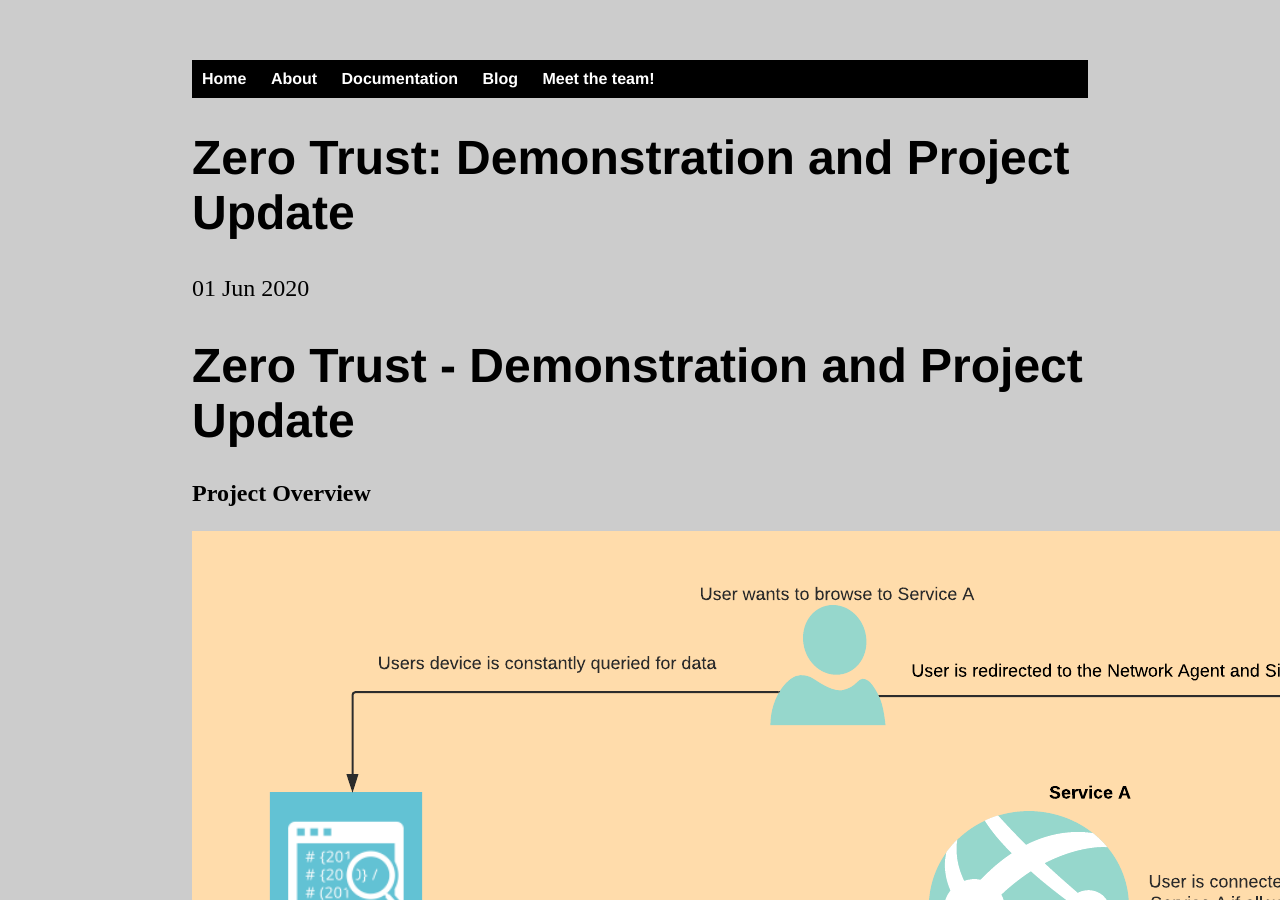
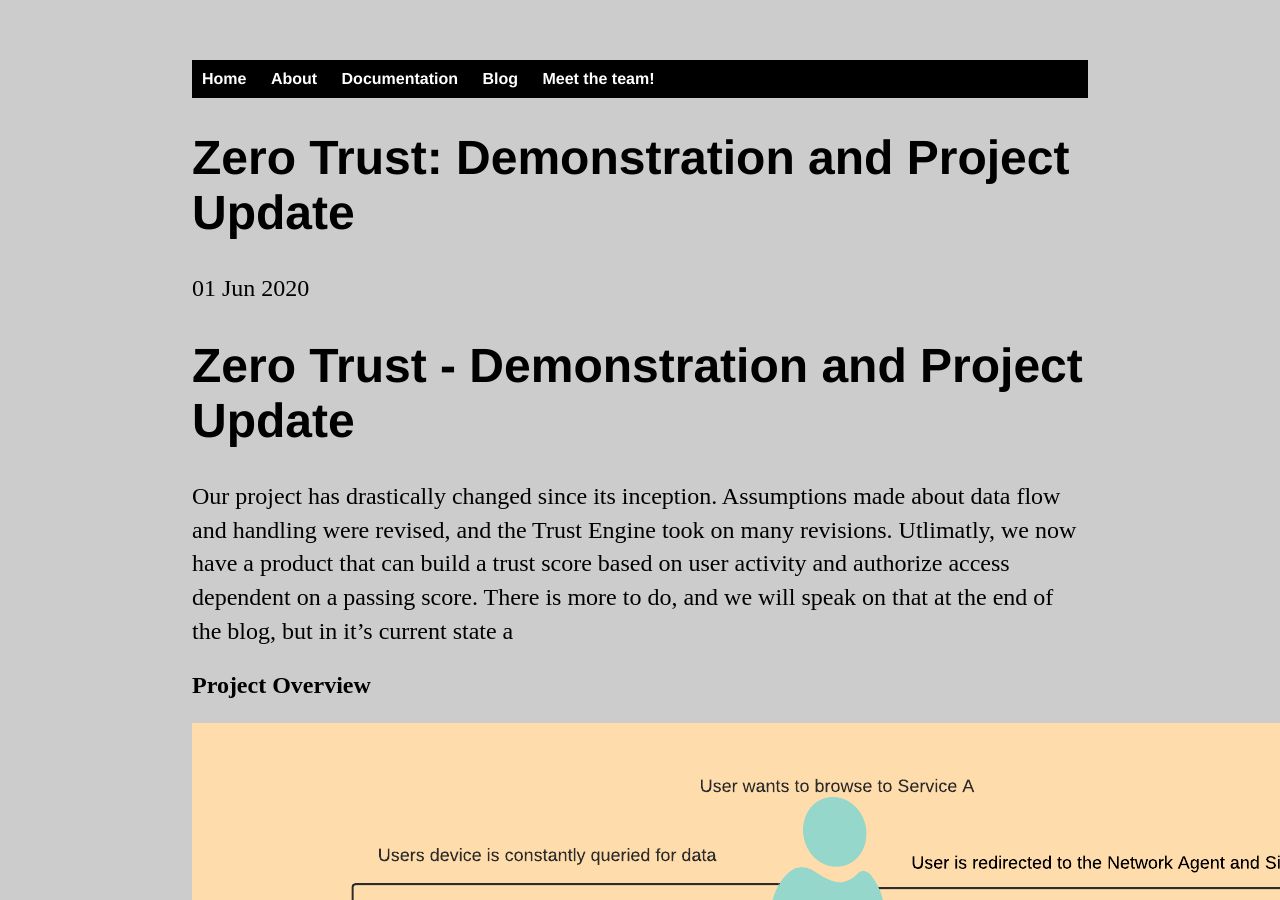
Before and after one commit to WWUZeroTrust/WWUZeroTrust.github.io, a Jekyll site: the page built from _posts/2020-06-1-End-of-Spring-Quarter.md, in a window 1280 px wide and 900 px high. Built offline with Jekyll 4.4.1, drawn with Linux system fonts in a browser that asks for light colours.

Commit message:
Update 2020-06-1-End-of-Spring-Quarter.md

```diff
--- a/_posts/2020-06-1-End-of-Spring-Quarter.md
+++ b/_posts/2020-06-1-End-of-Spring-Quarter.md
@@ -6,6 +6,8 @@ date: 2020-06-01
 
 # Zero Trust - Demonstration and Project Update
 
+Our project has drastically changed since its inception. Assumptions made about data flow and handling were revised, and the Trust Engine took on many revisions. Utlimatly, we now have a product that can build a trust score based on user activity and authorize access dependent on a passing score. There is more to do, and we will speak on that at the end of the blog, but in it's current state a
+
 ## Project Overview
 
 <img src="/image/Zero Trust Network Overview.png" alt="hi" class="inline" height="890" width="1372"/>
```
